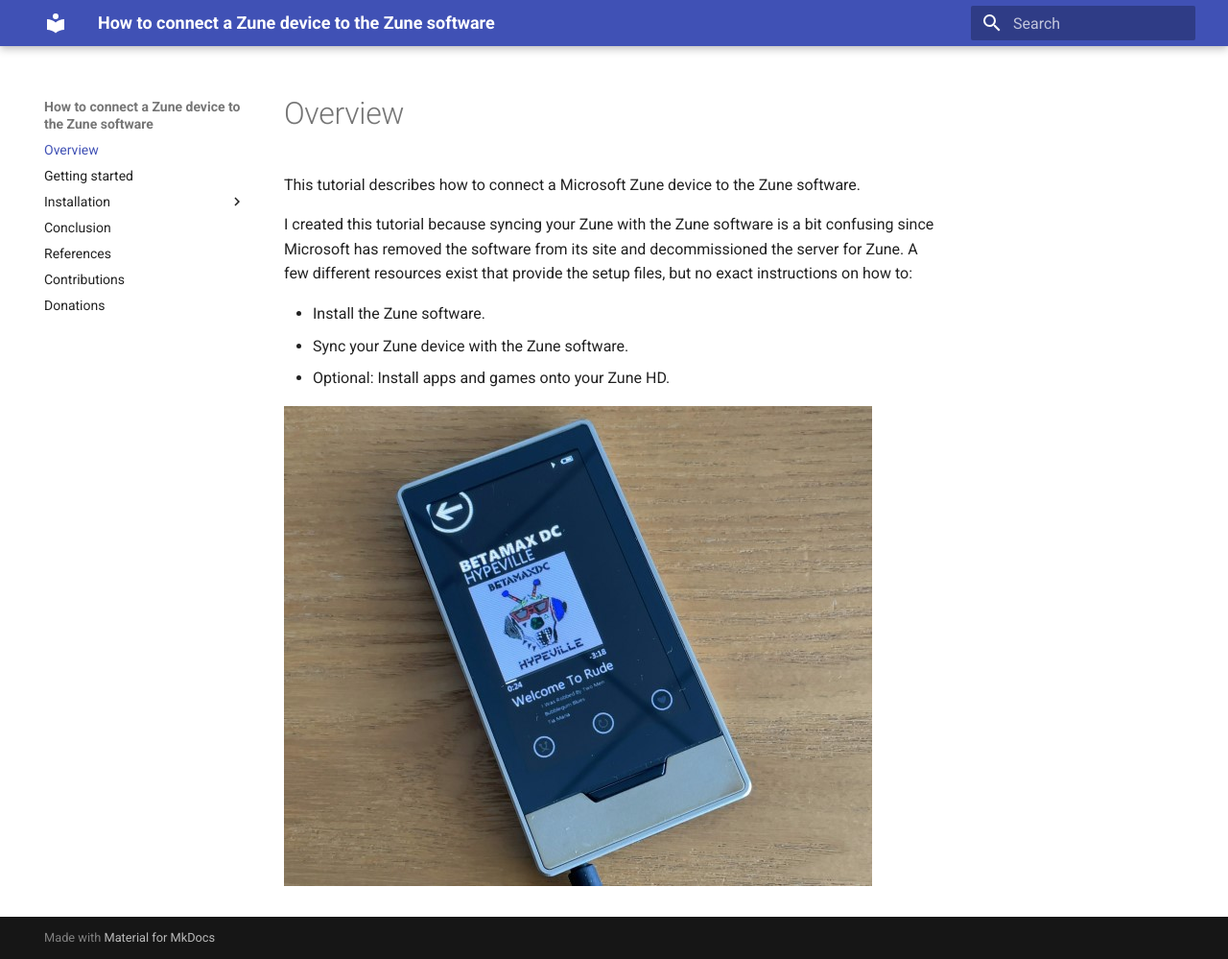
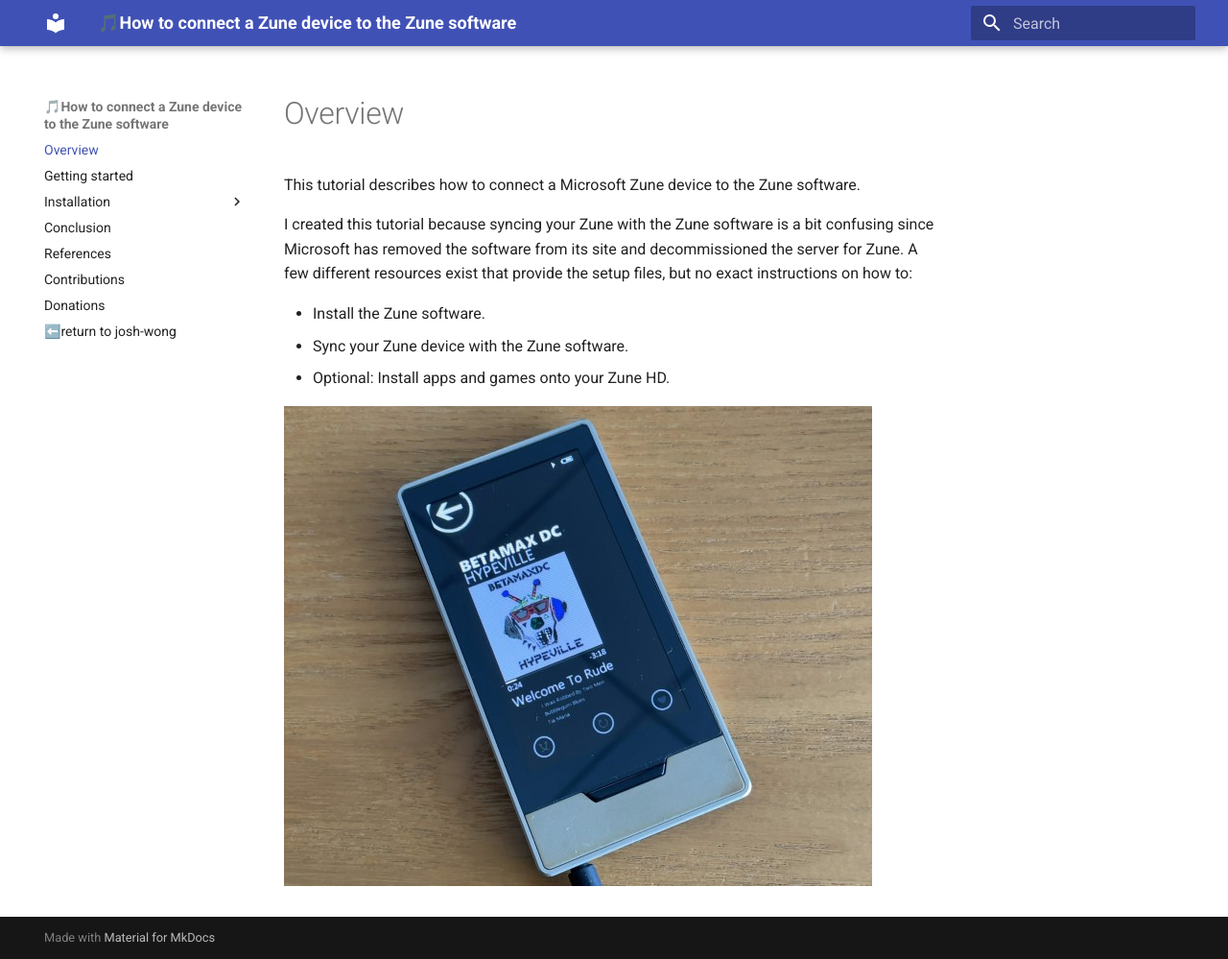
Before and after one commit to josh-wong/zune-software-setup, an MkDocs documentation site: the page built from docs/index.md, in a window 1280 px wide and 999 px high. Shown: the whole window at 96% size. Built offline with MkDocs 1.6.1 and Material for MkDocs 9.7.7, drawn with Linux system fonts in a browser that asks for light colours.

Commit message:
Added home page to navi

```diff
--- a/mkdocs.yml
+++ b/mkdocs.yml
@@ -1,4 +1,4 @@
-site_name: How to connect a Zune device to the Zune software
+site_name: 🎵How to connect a Zune device to the Zune software
 theme:
   name: material
 
@@ -13,3 +13,4 @@
   - References: '06_references.md'
   - Contributions: '07_contributions.md'
   - Donations: '08_donations.md'
+  - ⬅️return to josh-wong: 'https://josh-wong.github.io/'
```
